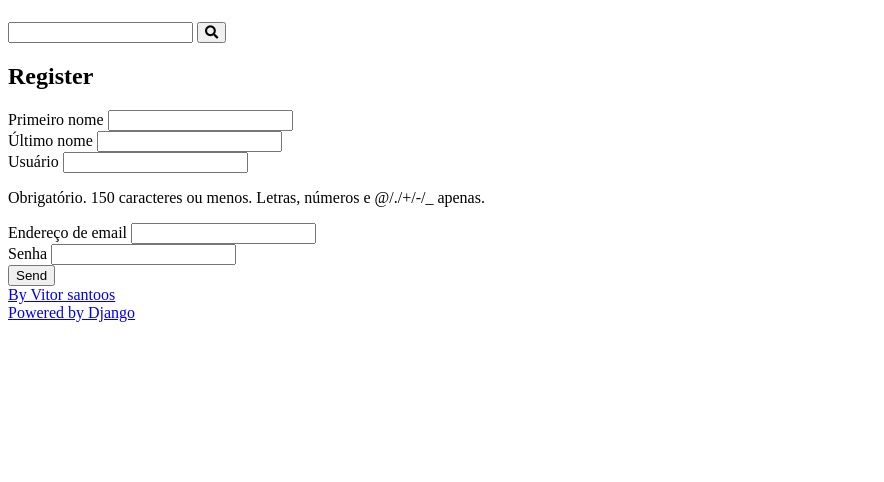
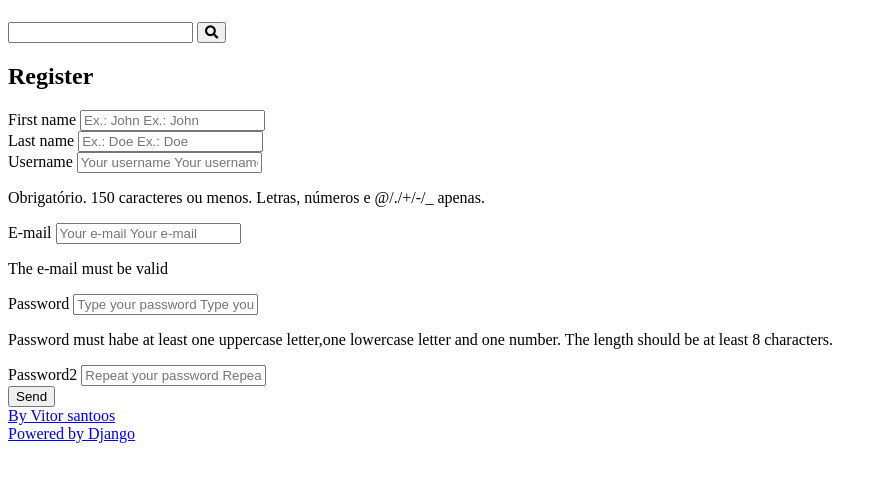
Before and after one commit to VitorSantoos96/site_recipe_django, a Django app: page /authors/register/ in a window 1280 px wide. Shown: the part 58-540 px from the top of the page, without its empty margins (0-884 px from the left). Run offline with Django 5.2, Linux system fonts and the light colour scheme.

Commit message:
Atualização aula 31/05/24
Foi criado o forms de 'register' para validações de 'first name, laste name, senha etc'.

só que está dando erro no teste, tenho que resolver esse erro.

```diff
--- a/authors/forms.py
+++ b/authors/forms.py
@@ -1,8 +1,110 @@
 from django import forms
 from django.contrib.auth.models import User
+from django.core.exceptions import ValidationError
+
+import re
+
+def add_attr(field, attr_name, attr_name_val):
+    existing_attr = field.widget.attrs.get(attr_name, '')
+    field.widget.attrs[attr_name] = f'{existing_attr} {attr_name_val}'.strip()
 
 
+def add_placeholder(field, placeholder_val):
+    field.widget.attrs['placeholder'] = placeholder_val
+    add_attr(field, 'placeholder', placeholder_val)
+
+
+def strong_password(password):
+    regex = re.compile(r'^(?=.*[a-z])(?=.*[A-Z])(?=.*[0-9]).{8,}$')
+
+    if not regex.match(password):
+        raise ValidationError(('Password must habe at least one uppercase letter,'
+            'one lowercase letter and one number.'
+            'The length should be at least 8 characters.'
+        ),
+        code='Invalid'
+        )
 class RegisterForm(forms.ModelForm):
+    def __init__(self, *args, **kwargs):
+        super().__init__(*args, **kwargs)
+        add_placeholder(self.fields['username'],'Your username')
+        add_placeholder(self.fields['email'], 'Your e-mail')
+        add_placeholder(self.fields['first_name'], 'Ex.: John')
+        add_placeholder(self.fields['last_name'], 'Ex.: Doe')
+        add_placeholder(self.fields['password'], 'Type your password')
+        add_placeholder(self.fields['password2'], 'Repeat your password')
+
+    password = forms.CharField(
+        required=True,
+        widget=forms.PasswordInput(),
+        error_messages={
+            'required':'Password must not be empty'},
+
+        help_text=(
+            'Password must habe at least one uppercase letter,'
+            'one lowercase letter and one number. The length should be at least 8 characters.'
+        ),
+        validators=[strong_password]
+    )
+
+    password2 = forms.CharField(
+        required=True,
+        widget=forms.PasswordInput())
+
     class Meta:
         model = User
         fields= ['first_name', 'last_name', 'username','email','password',]
+
+        labels = {
+            'username': 'Username',
+            'first_name': 'First name',
+            'last_name': 'Last name',
+            'email': 'E-mail',
+            'password': 'Password',
+        }
+
+        help_texts = {
+            'email':'The e-mail must be valid',
+        }
+
+        erro_messages = {
+            'username':{
+                'required': 'This field must not be empty',
+            }
+        }
+
+    def clean_password(self):
+        data = self.cleaned_data.get('password')
+
+        if 'atenção' in data:
+            raise ValidationError(
+                'Não digite %(value)s no campo password',
+                code='invalid',
+                params={'value': '"atenção"'}
+            )
+
+        return data
+
+    def clean_first_name(self):
+        data = self.cleaned_data.get('first_name')
+
+        if 'John Doe' in data:
+            raise ValidationError(
+                'Não digite %(value)s no campo first name',
+                code='invalid',
+                params={'value': '"John Doe"'}
+            )
+
+        return data
+
+    def clean(self):
+        cleaned_data = super().clean()
+
+        password = cleaned_data.get('password')
+        password2 = cleaned_data.get('password2')
+
+        if password != password2:
+            raise ValidationError({
+                'password': 'Password and password2 mut be equal',
+                'password2': 'Password and password2 mut be equal',
+            })
--- a/authors/templates/authors/pages/register_view.html
+++ b/authors/templates/authors/pages/register_view.html
@@ -4,8 +4,10 @@
 
 {% block content %}
     <div class="main-content center container">
-        <h2>Register {{ request.session.number }}</h2>
+        <h2>Register</h2>
     </div>
+
+    {% include 'recipes/partials/messages.html' %}
 
     <div class="main-content container">
         <form action="{% url 'authors:create' %}" method="POST">
@@ -26,11 +28,20 @@
                 {% endfor %}
             </div>
 
+            {% if form.errors %}
+            <div class="form-content form-content-grid">
+                <div class="form-group">
+                    <div class="message message-error">
+                        There are errors in the form, please fix them and send again.
+                    </div>
+                </div>
+            </div>
+            {% endif %}
             <div class="form-content form-content-grid">
                 <div class="form-group">
                     <button type="submit">Send</button>
                 </div>
-        </div>
+            </div>
         </form>
     </div>
 {% endblock content %}
--- a/authors/tests.py
+++ /dev/null
@@ -1,3 +0,0 @@
-from django.test import TestCase
-
-# Create your tests here.
--- a/authors/views.py
+++ b/authors/views.py
@@ -1,5 +1,6 @@
-from django.shortcuts import render
+from django.shortcuts import render, redirect
 from django.http import Http404
+from django.contrib import messages
 from .forms import RegisterForm
 
 
@@ -19,6 +20,10 @@ def register_create(request):
     request.session['register_form_data'] = POST
     form = RegisterForm(POST)
 
-    return render(request, 'authors/pages/register_view.html', {
-        'form': form,
-    })
+    if form.is_valid():
+        form.save()
+        messages.success(request, 'Your user is created, please log in.')
+
+        del(request.session['register_form_data'])
+
+    return redirect('authors:register')
```
Also changed, not shown: authors/tests/test_author_register_form.py (added, +17 -0 lines), authors/tests/__init__.py (added).
